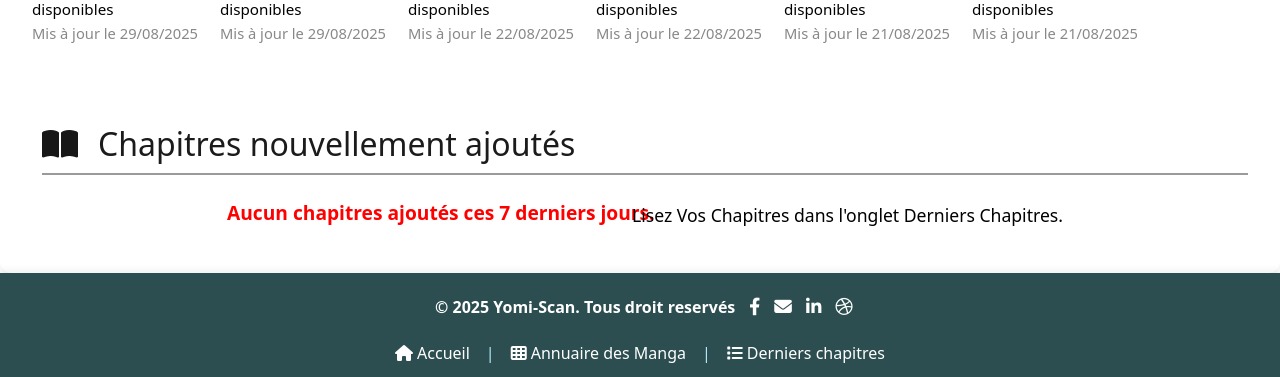
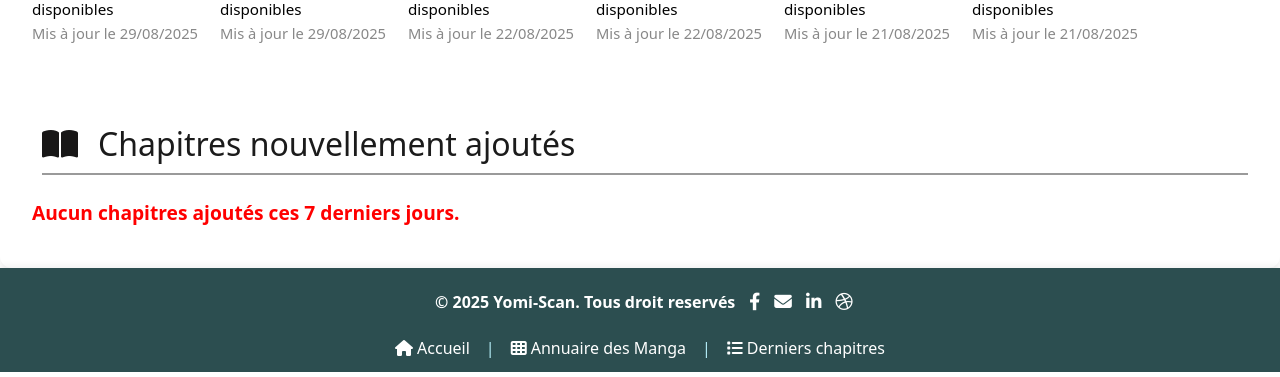
Before and after one commit to yvan-guy71/Tashik, a Flask app: page / in a window 1280 px wide. Shown: the part 1040-1417 px from the top of the page. Run offline with Flask 3, Linux system fonts and the light colour scheme.

Commit message:
Improve styling for contact form and update message display for recent chapters

```diff
--- a/static/style.css
+++ b/static/style.css
@@ -1143,6 +1143,10 @@ body.dark-mode .sidebar .widget {
     .contact-form {
         margin-top: 24px;
     }
+    p {
+        margin: 12px 0;
+        line-height: 1.6;
+    }
 }
 
 .auth-form {
--- a/templates/index.html
+++ b/templates/index.html
@@ -187,7 +187,9 @@
                 </li>
             {% endfor %}
         {% else %}
-                <span style="color: red; margin-bottom: -41px; margin-left: 195px; font-size: 1.2em; font-weight: bold;">Aucun chapitres ajoutés ces 7 derniers jours.</span><p style="color: #000; margin-bottom: 20px; margin-left: 600px;">Lisez Vos Chapitres dans l'onglet Derniers Chapitres.</p>
+            <li>
+                <span style="color: red; margin-bottom: 20px; font-size: 1.2em; font-weight: bold;">Aucun chapitres ajoutés ces 7 derniers jours.<p style="color: #000"></span>
+            </li>
         {% endif %}
     </ul>
 </section>
```
